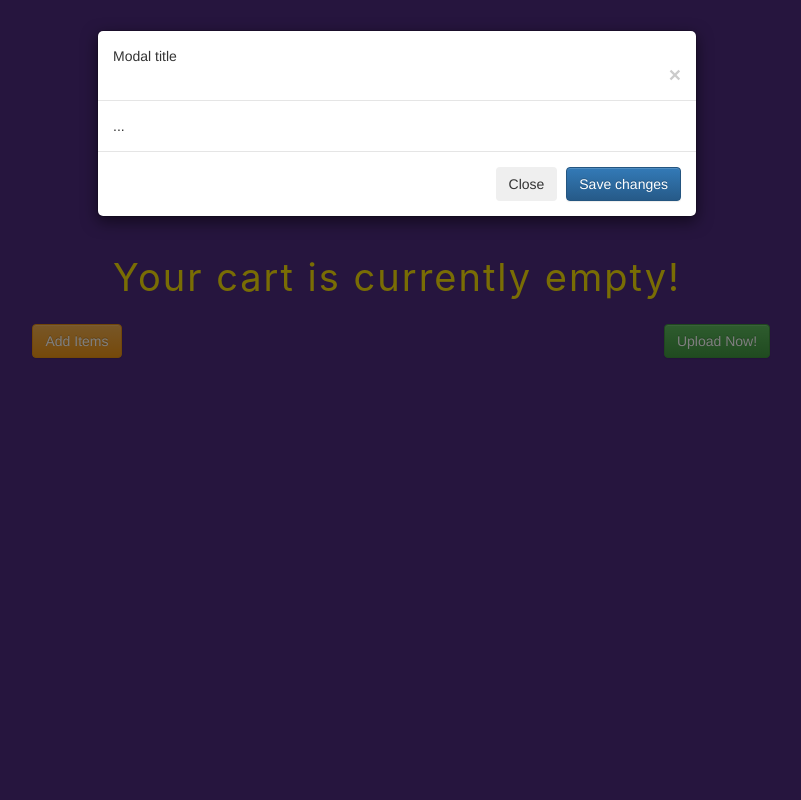
After one commit to giamjuxian/POPPEG, a Node project: template functions/views/upload.hbs in a window 1280 px wide, after a click on "Add Items". The commit adds this page. Shown: the whole page, without its empty margins (243-1044 px from the left). Run offline with Node 20 templates, Linux system fonts and the light colour scheme; the template is opened without the code that fills it, so the values that code supplies are empty; some libraries are stand-ins or nearby versions.

Commit message:
adds new page for upload

```diff
--- a/functions/views/collections.hbs
+++ b/functions/views/collections.hbs
@@ -13,7 +13,7 @@
 	 crossorigin="anonymous"></script>
 	<script src="https://www.gstatic.com/firebasejs/5.8.0/firebase.js"></script>
     <script>
-        var apiURL = "http://localhost:5000/";
+        var apiURL = "http://localhost:5010/";
         var config = {
 			apiKey: "AIzaSyCJ_8fywjzItSCX63_1XE2tjaHDdLdLbRw",
 			authDomain: "poppeg-95e96.firebaseapp.com",
--- a/functions/views/login.hbs
+++ b/functions/views/login.hbs
@@ -16,8 +16,8 @@
 	 crossorigin="anonymous"></script>
 	<script src="https://www.gstatic.com/firebasejs/5.8.0/firebase.js"></script>
 	<script>
-		// var apiURL = "http://localhost:5000/";
-		var apiURL = "https://poppeg.com/";
+		var apiURL = "http://localhost:5010/";
+		//var apiURL = "https://poppeg.com/";
 		$(document).ready(() => {
 			$('#getAlbumButton').on('click', (event) => {
 				window.location.href = apiURL + 'uploadpage';
--- /dev/null
+++ b/functions/views/upload.hbs
@@ -0,0 +1,81 @@
+<!DOCTYPE html>
+<html>
+
+<head>
+	<link rel="shortcut icon" href="#" />
+	<link rel="stylesheet" href="https://maxcdn.bootstrapcdn.com/bootstrap/3.3.7/css/bootstrap.min.css" integrity="sha384-BVYiiSIFeK1dGmJRAkycuHAHRg32OmUcww7on3RYdg4Va+PmSTsz/K68vbdEjh4u"
+	 crossorigin="anonymous">
+	<link rel="stylesheet" href="https://maxcdn.bootstrapcdn.com/bootstrap/3.3.7/css/bootstrap-theme.min.css" integrity="sha384-rHyoN1iRsVXV4nD0JutlnGaslCJuC7uwjduW9SVrLvRYooPp2bWYgmgJQIXwl/Sp"
+	 crossorigin="anonymous">
+	<link rel="stylesheet" href="https://use.fontawesome.com/releases/v5.6.3/css/all.css" integrity="sha384-UHRtZLI+pbxtHCWp1t77Bi1L4ZtiqrqD80Kn4Z8NTSRyMA2Fd33n5dQ8lWUE00s/"
+	 crossorigin="anonymous">
+	<link rel="stylesheet" href="css/upload.css" type="text/css" />
+	<script src="https://ajax.googleapis.com/ajax/libs/jquery/3.3.1/jquery.min.js"></script>
+	<script src="https://cdnjs.cloudflare.com/ajax/libs/popper.js/1.14.6/popper.min.js"></script>
+	<script src="https://maxcdn.bootstrapcdn.com/bootstrap/3.3.7/js/bootstrap.min.js" integrity="sha384-Tc5IQib027qvyjSMfHjOMaLkfuWVxZxUPnCJA7l2mCWNIpG9mGCD8wGNIcPD7Txa"
+	 crossorigin="anonymous"></script>
+	<script src="https://www.gstatic.com/firebasejs/5.8.0/firebase.js"></script>
+	<script>
+		var apiURL = "http://localhost:5010/";
+		//var apiURL = "https://poppeg.com/";
+		$(document).ready(() => {
+			$('#getAlbumButton').on('click', (event) => {
+				window.location.href = apiURL + 'uploadpage';
+			});
+
+		});
+	</script>
+</head>
+<body>
+    <div class="background">
+        <div class="row standardHeader">
+			<div class="col-md-12 col-xs-12 text-center">
+				<img src="media/poppeg_strip.png" />
+			</div>
+		</div>
+        <div class="row">
+            <div class="col-md-12 text-center" id="emptyHeader">
+                Your cart is currently empty!
+            </div>
+        </div>
+        <div class="row">
+            <div class="col-md-12 text-center">
+                <div class="col-xs-12 col-md-6">
+                    <button id="addItems" class="btn btn-warning" data-toggle="modal" data-target="#itemsModal">
+                        Add Items
+                    </button>
+                </div>
+                <div class="col-xs-12 col-md-6">
+                    <button id="uploadItems" class="btn btn-success">
+                        Upload Now!
+                    </button>
+                </div>
+            </div>
+        </div>
+    </div>
+
+    <div class="modal fade" id="itemsModal" tabindex="-1" role="dialog" aria-labelledby="itemsModal" aria-hidden="true">
+        <div class="modal-dialog" role="document">
+            <div class="modal-content">
+                <div class="modal-header">
+                    <h5 class="modal-title" id="exampleModalLabel">Modal title</h5>
+                    <button type="button" class="close" data-dismiss="modal" aria-label="Close">
+                    <span aria-hidden="true">&times;</span>
+                    </button>
+                </div>
+                <div class="modal-body">
+                    ...
+                </div>
+                <div class="modal-footer">
+                    <button type="button" class="btn btn-secondary" data-dismiss="modal">Close</button>
+                    <button type="button" class="btn btn-primary">Save changes</button>
+                </div>
+            </div>
+        </div>
+    </div>
+
+
+    <div class="footer">
+        <small>A Project by POPPEG</small>
+    </div>
+</body>
--- a/functions/views/uploadpage.hbs
+++ b/functions/views/uploadpage.hbs
@@ -13,8 +13,8 @@
 	 crossorigin="anonymous"></script>
 	<script src="https://www.gstatic.com/firebasejs/5.8.0/firebase.js"></script>
 	<script>
-		// var apiURL = "http://localhost:5000/";
-		var apiURL = "https://poppeg.com/";
+		var apiURL = "http://localhost:5010/";
+		// var apiURL = "https://poppeg.com/";
 
 		var config = {
 			apiKey: "AIzaSyCJ_8fywjzItSCX63_1XE2tjaHDdLdLbRw",
--- a/public/css/collections.css
+++ b/public/css/collections.css
@@ -38,4 +38,5 @@
     font-size: 20px;
     font-family: -apple-system, BlinkMacSystemFont, 'Segoe UI', Roboto, Oxygen, Ubuntu, Cantarell, 'Open Sans', 'Helvetica Neue', sans-serif;
     padding: 7px 14px;
+    border: black solid 1px;
 }
--- /dev/null
+++ b/public/css/upload.css
@@ -0,0 +1,29 @@
+.background {
+    height: 100%;
+    width: 100%;
+    background-color: #4d2a7c;
+    position: absolute;
+    left: 0;
+    right: 0;
+    padding: 0;
+    margin: 0;
+}
+
+.standardHeader img {
+    height: 150px;
+    width: 500px;
+    margin: 50px 0;
+}
+
+#emptyHeader {
+    font-size: 38px;
+    color: #f3db09;
+    letter-spacing: 2px;
+    font-family: -apple-system, BlinkMacSystemFont, 'Segoe UI', Roboto, Oxygen, Ubuntu, Cantarell, 'Open Sans', 'Helvetica Neue', sans-serif;
+    padding: 0px 0 20px;
+}
+
+#addItems:hover {
+    background-color: rgba(255, 115, 0, 0.705);
+    cursor: pointer;
+}
```
Also changed, not shown: 1 other file.
